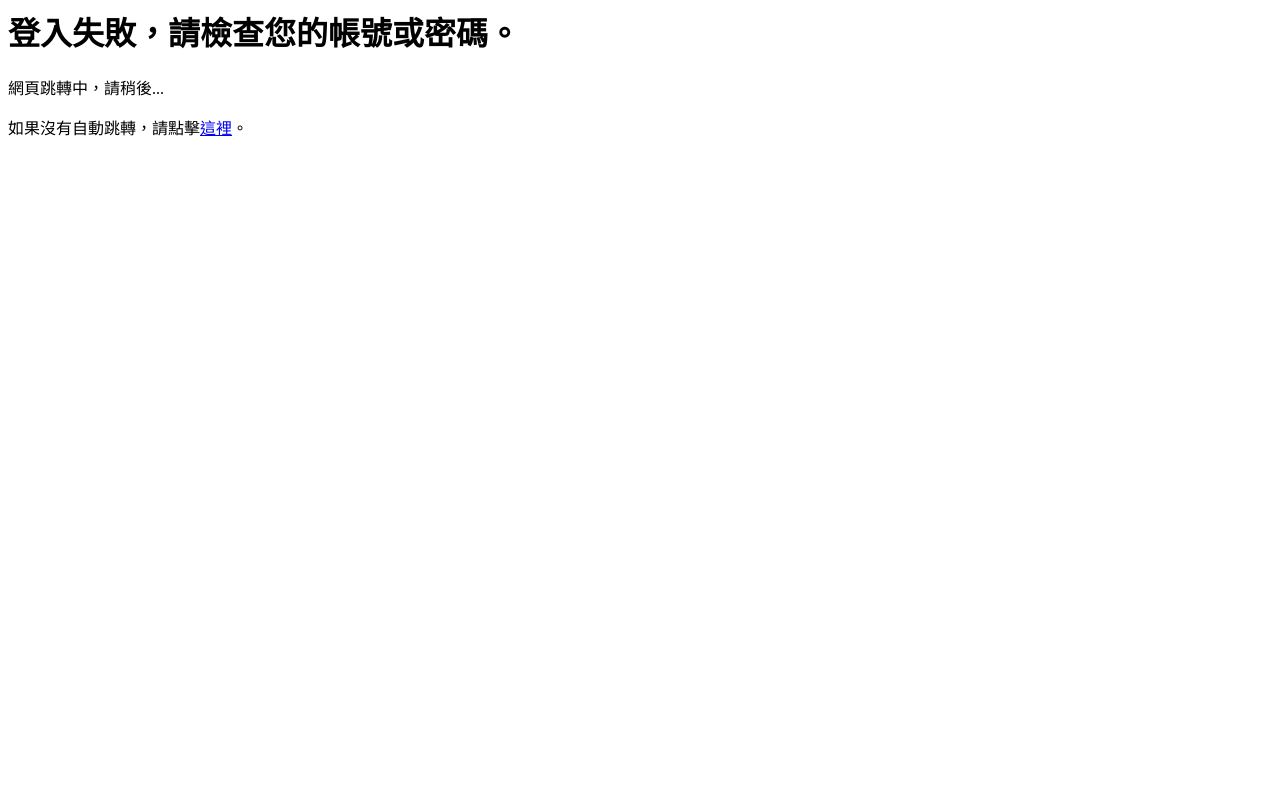
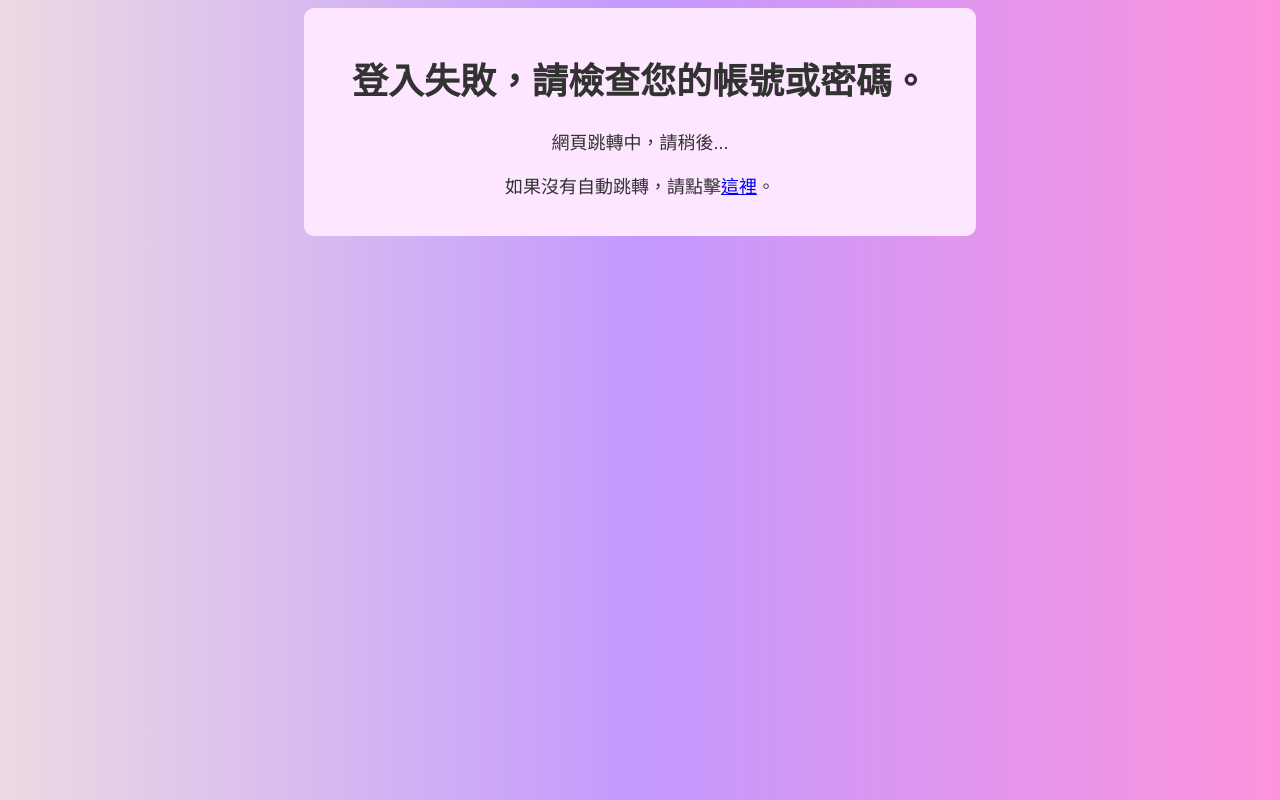
Before and after one commit to PigPeneral/406-05, a PHP site: page /login.php in a window 1280 px wide. Run offline with PHP 8.4, Linux system fonts and the light colour scheme; data that the repository does not hold is empty.

Commit message:
5/28 html/css update: moto incident

```diff
--- a/last html/exerciser-0523.test/contact.php
+++ b/last html/exerciser-0523.test/contact.php
@@ -8,7 +8,7 @@
 <head>
     <meta charset="UTF-8">
     <meta name="viewport" content="width=device-width, initial-scale=1.0">
-    <meta http-equiv="refresh" content="5; url=exerciser-0523.test.html">
+    <meta http-equiv="refresh" content="5; url=exerciser-0523.html">
     <link rel="preconnect" href="https://fonts.googleapis.com">
     <link rel="preconnect" href="https://fonts.gstatic.com" crossorigin>
     <link href="https://fonts.googleapis.com/css2?family=LXGW+WenKai+TC&display=swap" rel="stylesheet">
@@ -37,7 +37,7 @@
         <legend>您的回覆內容</legend>
         <p>姓名: <?php echo htmlspecialchars($name); ?></p>
         <p>內容: <?php echo nl2br(htmlspecialchars($context)); ?></p>
-        <a href="exerciser-0523.test.html">返回首頁</a>
+        <a href="exerciser-0523.html">返回首頁</a>
     </fieldset>
 </body>
 </html>
--- a/last html/exerciser-0523.test/login.php
+++ b/last html/exerciser-0523.test/login.php
@@ -2,13 +2,6 @@
 // login.php
 $username = $_POST["username"];
 $password = $_POST["password"];
-if ($username === "admin" && $password === "0000") {
-    echo "<h1>歡迎，$username ！</h1>";
-} elseif ($username === "Guest" && $password === "1234") {
-    echo "<h1>歡迎，$username ！</h1>";
-} else {
-    echo "<h1>登入失敗，請檢查您的帳號或密碼。</h1>";
-}
 ?>
 
 <!DOCTYPE html>
@@ -17,16 +10,54 @@ if ($username === "admin" && $password === "0000") {
     <meta charset="UTF-8">
     <meta name="viewport" content="width=device-width, initial-scale=1.0">
     <title>登入中</title>
+    <style>
+        body {
+            font-family: 'LXGW WenKai TC', sans-serif;
+            color: rgb(50, 50, 50);
+            background: #EBDAE3;
+            background: linear-gradient(90deg, rgba(235, 218, 227, 1) 0%, rgba(122, 29, 253, 0.45) 50%, rgba(252, 69, 197, 0.58) 100%);
+            text-align: center;
+            animation: gradient 15s ease infinite;
+        }
+        #mes {
+            background-color: rgb(253, 230, 255);
+            font-size: large;
+            width: 50%;
+            margin: auto;
+            padding: 20px;
+            border-radius: 10px;
+        }
+        @keyframes  gradient {
+            0% {
+                background-position: 0% 15%;
+            }
+            50% {
+                background-position: 50% 15%;
+            }
+            100% {
+                background-position: 0% 15%;
+            }
+        }
+    </style>
 </head>
 <body>
     <div id="mes" style="margin: auto;">
-    網頁跳轉中，請稍後...
-    <script>
-        setTimeout(function() {
-            window.location.href = "/exerciser-0523.html";
-        }, 10000); // 10秒後跳轉
-    </script>
-    <p>如果沒有自動跳轉，請點擊<a href="/exerciser-0523.html">這裡</a>。</p>
-    </div>
+        <?php
+        if ($username === "admin" && $password === "0000") {
+            echo "<h1>歡迎，$username ！</h1>";
+        } elseif ($username === "Guest" && $password === "1234") {
+            echo "<h1>歡迎，$username ！</h1>";
+        } else {
+            echo "<h1>登入失敗，請檢查您的帳號或密碼。</h1>";
+        }
+        ?>
+        網頁跳轉中，請稍後...
+        <script>
+            setTimeout(function() {
+                window.location.href = "/exerciser-0523.html";
+            }, 10000); // 10秒後跳轉
+        </script>
+        <p>如果沒有自動跳轉，請點擊<a href="/exerciser-0523.html">這裡</a>。</p>
+        </div>
 </body>
 </html>
```
